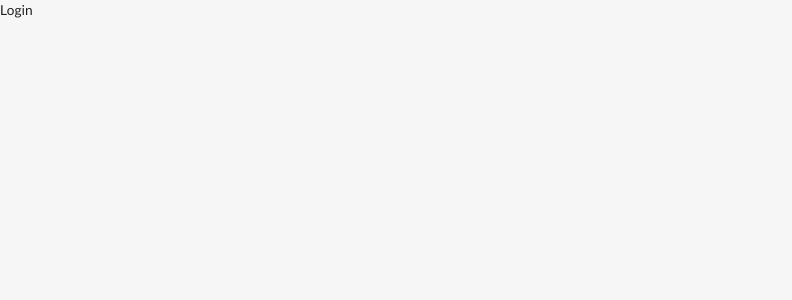
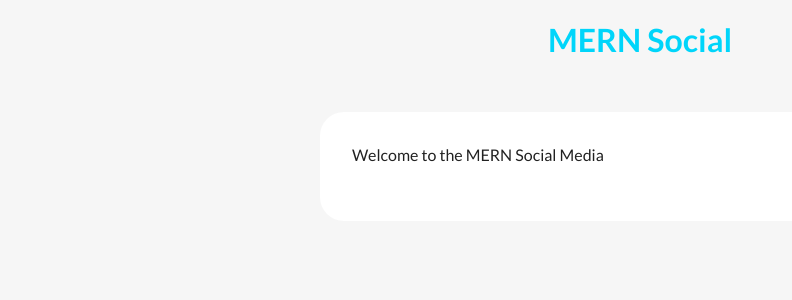
Before and after one commit to pulsar1812/mui-mern-social-client, a React (Create React App) app: page / in a window 1280 px wide. Shown: the top 300 px of the page, without its empty margins (0-792 px from the left). Built offline with nearby package versions, Linux system fonts and the light colour scheme.

Commit message:
Add login page

```diff
--- a/src/scenes/login/index.jsx
+++ b/src/scenes/login/index.jsx
@@ -1,5 +1,30 @@
-import React from 'react'
+import { Box, Typography, useMediaQuery, useTheme } from '@mui/material'
 
 export default function Login() {
-  return <div>Login</div>
+  const theme = useTheme()
+  const isNonMobile = useMediaQuery('(min-width: 1000px)')
+
+  const alt = theme.palette.background.alt
+
+  return (
+    <Box>
+      <Box width='100%' background={alt} p='1rem 6%' textAlign='center'>
+        <Typography color='primary' fontSize='32px' fontWeight='bold'>
+          MERN Social
+        </Typography>
+      </Box>
+
+      <Box
+        backgroundColor={alt}
+        width={isNonMobile ? '50%' : '93%'}
+        p='2rem'
+        m='2rem auto'
+        borderRadius='1.5rem'
+      >
+        <Typography variant='h5' fontWeight='500' sx={{ mb: '1.5rem' }}>
+          Welcome to the MERN Social Media
+        </Typography>
+      </Box>
+    </Box>
+  )
 }
```
Also changed, not shown: src/scenes/login/Form.jsx (added, +71 -0 lines).
